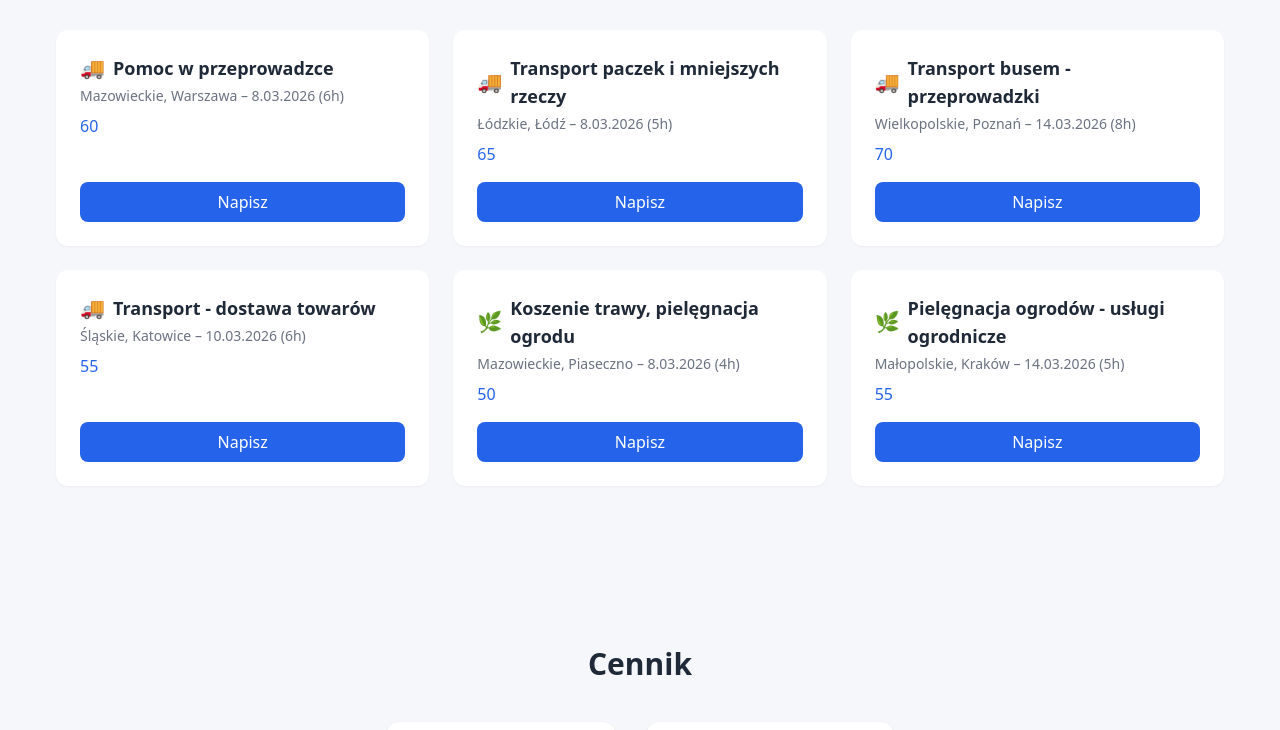
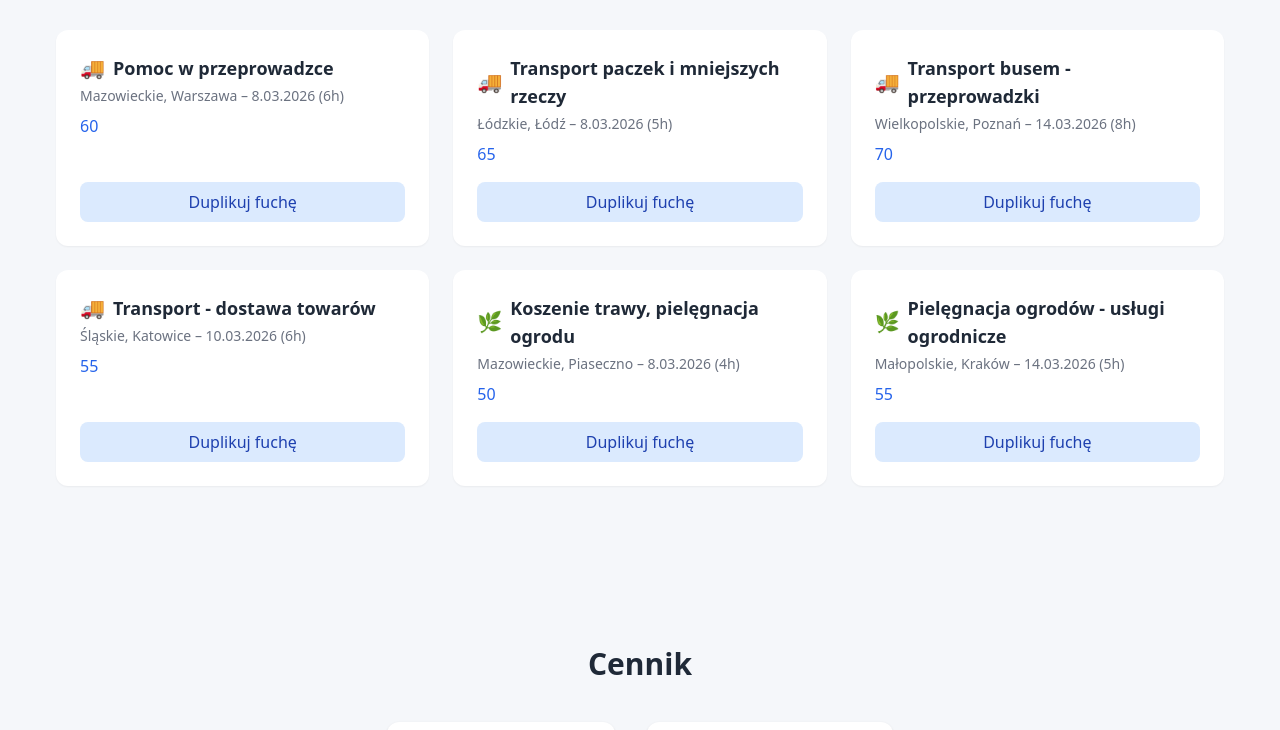
Before and after one commit to TruLab2025/fucha, a Next.js app: page / in a window 1280 px wide. Shown: the part 1014-1744 px from the top of the page. Built offline with nearby package versions, Linux system fonts and the light colour scheme; no server answers.

Commit message:
feat: duplikowanie fuchy, usunięcie guzika 'Napisz', prefill formularza

```diff
--- a/components/HeroSection.tsx
+++ b/components/HeroSection.tsx
@@ -7,7 +7,7 @@ export default function HeroSection() {
   return (
     <section className="text-center py-20">
       <h1 className="text-5xl font-bold leading-tight">
-        Znajdź fuchę. Albo ludzi do roboty.
+        Znajdź fuchę albo ludzi do roboty.
       </h1>
       <div className="mt-8 space-x-4">
         <Link href="/add" className="px-6 py-3 bg-primary text-white rounded-xl text-lg hover:bg-blue-700">
--- a/components/JobCard.tsx
+++ b/components/JobCard.tsx
@@ -36,12 +36,24 @@ export default function JobCard({ job }: Props) {
           <p className="mt-2 font-medium text-primary">{job.rate}</p>
         </div>
         <button
-          className="mt-4 px-4 py-2 bg-primary text-white rounded-lg hover:bg-blue-700"
-          onClick={() => setOpen(true)}
+          className="mt-4 px-4 py-2 bg-blue-100 text-blue-800 rounded-lg hover:bg-blue-200"
+          onClick={() => {
+            // Przekieruj do /add z query stringiem z danymi tej fuchy
+            const params = new URLSearchParams({
+              title: job.title || '',
+              description: job.description || '',
+              province: job.province || '',
+              city: job.city || '',
+              category: job.category || '',
+              available_date: job.available_date || '',
+              available_hours: job.available_hours || '',
+              rate: job.rate || ''
+            }).toString();
+            window.location.href = `/add?${params}`;
+          }}
         >
-          Napisz
+          Duplikuj fuchę
         </button>
-        {open && <ContactModal listing={job} onClose={() => setOpen(false)} />}
       </div>
     );
   }
--- a/components/JobForm.tsx
+++ b/components/JobForm.tsx
@@ -61,8 +61,12 @@ const categories: { value: 'Transport' | 'Ogród' | 'Budowa' | 'Magazyn' | 'Inne
   { value: 'Inne', icon: '➕' },
 ];
 
+
+import { useSearchParams } from 'next/navigation';
+
 export default function JobForm() {
   const router = useRouter();
+  const searchParams = typeof window !== 'undefined' ? new URLSearchParams(window.location.search) : null;
   const [success, setSuccess] = useState(false);
 
   const {
@@ -75,6 +79,21 @@ export default function JobForm() {
     getValues,
   } = useForm<JobInput>({
     resolver: zodResolver(jobSchema),
+    defaultValues: searchParams ? {
+      title: searchParams.get('title') || '',
+      description: searchParams.get('description') || '',
+      province: searchParams.get('province') || '',
+      city: searchParams.get('city') || '',
+      category: searchParams.get('category') || undefined,
+      available_date: searchParams.get('available_date') || new Date().toISOString().slice(0, 10),
+      available_hours: searchParams.get('available_hours') || '',
+      rate: searchParams.get('rate') || '',
+      phone: '',
+      email: '',
+      terms: false,
+      rodo: false,
+      hp: ''
+    } : undefined,
   });
 
   const onFormSubmit = async (data: JobInput) => {
```
